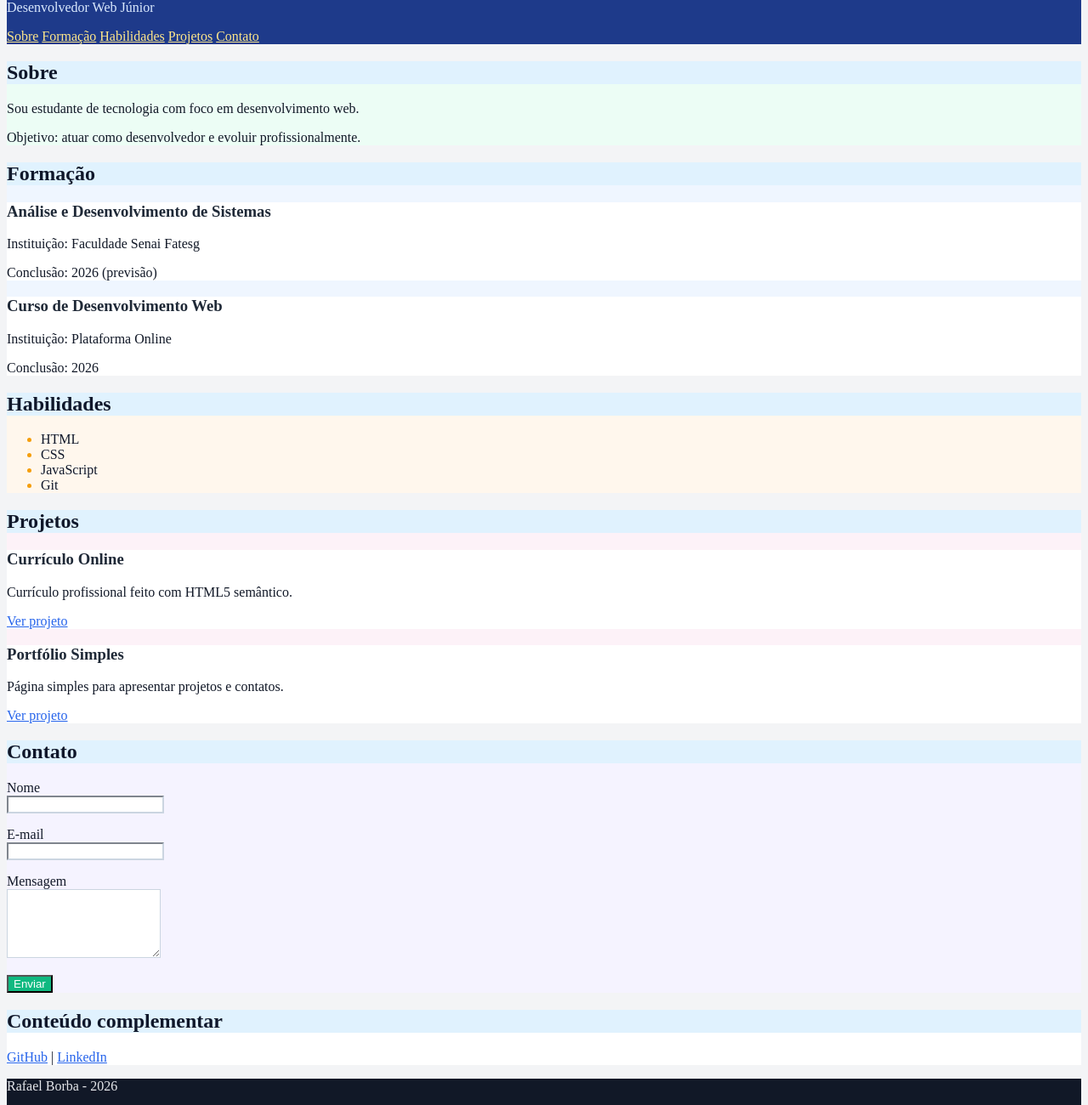
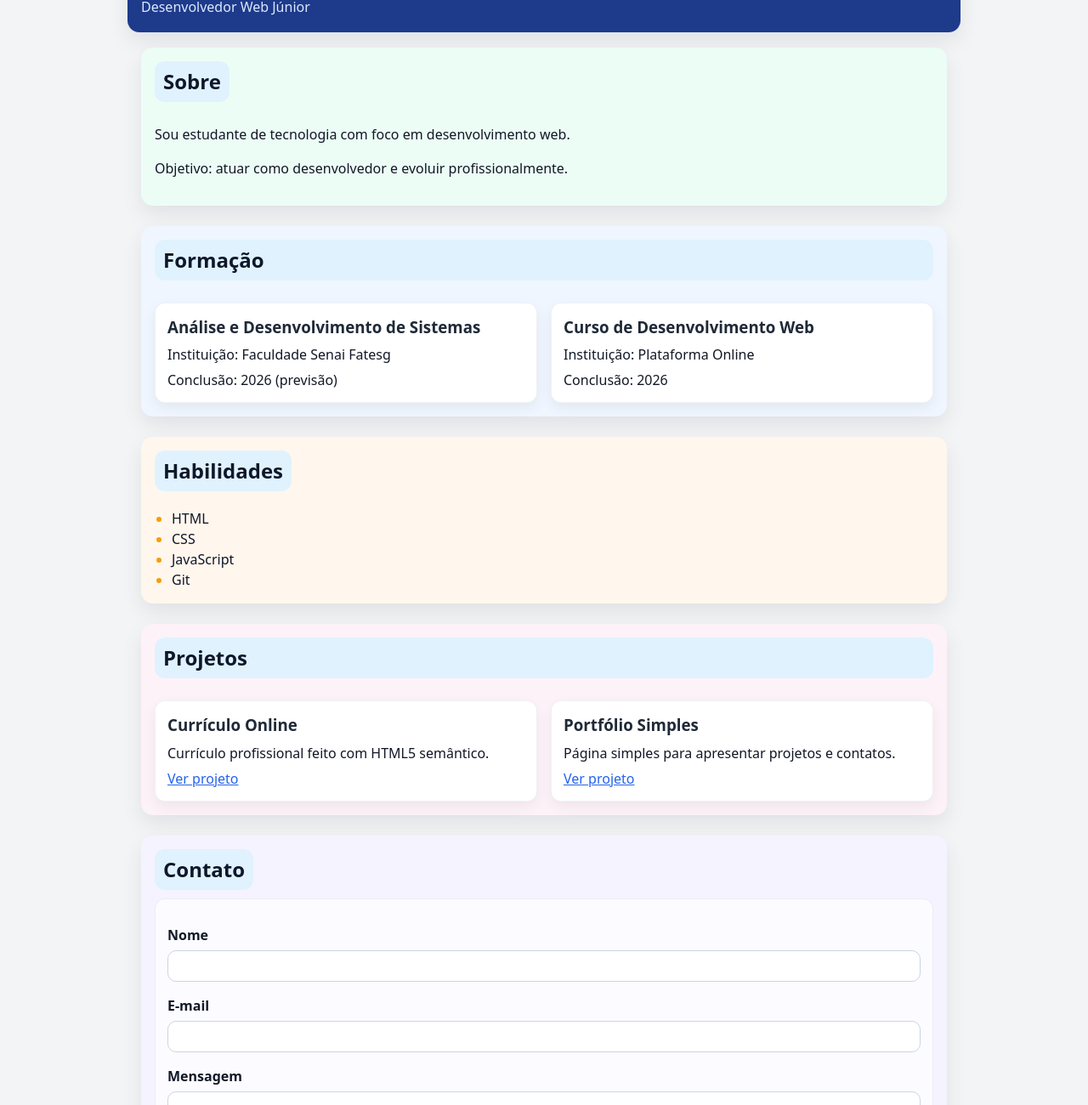
Before and after one commit to Rafael-Borba-Wolney/curriculo, a plain HTML site: page index.html in a window 1280 px wide. Shown: the part 80-1380 px from the top of the page at 85% size. Drawn offline with Linux system fonts and the light colour scheme.

Commit message:
Atualiza layout do currículo com Flexbox

```diff
--- a/index.html
+++ b/index.html
@@ -1,55 +1,278 @@
 <!DOCTYPE html>
 <html lang="pt-BR">
 <head>
-  <meta charset="UTF-8">
+  <meta charset="UTF-8" />
+  <meta name="viewport" content="width=device-width, initial-scale=1.0" />
   <title>Rafael Borba</title>
-</head>
-<head>
+
   <style>
-    body { background:#f3f4f6; color:#111827; }
+    :root {
+      --bg: #f3f4f6;
+      --text: #111827;
 
-    header { background:#1e3a8a; color:#ffffff; }
-    header p { color:#dbeafe; }
+      --primary: #1e3a8a;
+      --primary-2: #dbeafe;
 
-    nav a { color:#fde68a; }
-    nav a:hover { color:#ffffff; }
+      --card: #ffffff;
+
+      --link: #2563eb;
+      --link-hover: #7c3aed;
+
+      --radius: 14px;
+      --shadow: 0 10px 25px rgba(2, 6, 23, 0.08);
+
+      --gap-1: 10px;
+      --gap-2: 16px;
+      --gap-3: 24px;
+
+      --container: 980px;
+    }
+
+    /* Reset básico */
+    * { box-sizing: border-box; }
+
+    html { scroll-behavior: smooth; }
+
+    body {
+      margin: 0;
+      font-family: system-ui, -apple-system, Segoe UI, Roboto, Arial, sans-serif;
+      background: var(--bg);
+      color: var(--text);
+      line-height: 1.5;
+    }
+
+    /* Container geral */
+    header, main, aside, footer {
+      max-width: var(--container);
+      margin: 0 auto;
+      padding: 0 16px;
+    }
+
+    /* HEADER */
+    header {
+      margin-top: 18px;
+      padding: 18px 16px;
+      background: var(--primary);
+      color: #fff;
+      border-radius: var(--radius);
+      box-shadow: var(--shadow);
+
+      display: flex;
+      flex-wrap: wrap;
+      align-items: center;
+      justify-content: space-between;
+      gap: var(--gap-2);
+    }
+
+    header h1 {
+      margin: 0;
+      font-size: 1.6rem;
+      letter-spacing: 0.2px;
+    }
+
+    header p {
+      margin: 2px 0 0;
+      color: var(--primary-2);
+    }
+
+    header > h1,
+    header > p {
+      flex: 1 1 260px;
+    }
+
+    nav {
+      display: flex;
+      flex-wrap: wrap;
+      gap: 10px;
+      align-items: center;
+      justify-content: flex-end;
+      flex: 1 1 260px;
+    }
+
+    nav a {
+      color: #fde68a;
+      text-decoration: none;
+      font-weight: 600;
+      padding: 8px 10px;
+      border-radius: 10px;
+      transition: transform 0.12s ease, background 0.12s ease, color 0.12s ease;
+    }
+
+    nav a:hover {
+      color: #ffffff;
+      background: rgba(255, 255, 255, 0.12);
+      transform: translateY(-1px);
+    }
+
+    /* MAIN */
+    main {
+      margin-top: 18px;
+      display: flex;
+      flex-direction: column;
+      gap: var(--gap-3);
+      padding-bottom: 20px;
+    }
+
+    section {
+      border-radius: var(--radius);
+      padding: 16px;
+      box-shadow: var(--shadow);
+    }
 
     /* Títulos */
-    h2 { color:#0f172a; background:#e0f2fe; }
-    h3 { color:#1f2937; }
+    h2 {
+      margin: 0 0 10px;
+      color: #0f172a;
+      background: #e0f2fe;
+      display: inline-block;
+      padding: 6px 10px;
+      border-radius: 12px;
+    }
 
-    /* Seções com cores diferentes (bem leve) */
-    #sobre { background:#ecfdf5; }       /* verde bem claro */
-    #formacao { background:#eff6ff; }    /* azul bem claro */
-    #habilidades { background:#fff7ed; } /* laranja bem claro */
-    #projetos { background:#fdf2f8; }    /* rosa bem claro */
-    #contato { background:#f5f3ff; }     /* roxo bem claro */
+    h3 {
+      margin: 0 0 6px;
+      color: #1f2937;
+    }
 
-    article { background:#ffffff; }
+    /* Seções com cores leves */
+    #sobre { background: #ecfdf5; }
+    #formacao { background: #eff6ff; }
+    #habilidades { background: #fff7ed; }
+    #projetos { background: #fdf2f8; }
+    #contato { background: #f5f3ff; }
+
+    /* Cards */
+    article {
+      background: var(--card);
+      border-radius: 12px;
+      padding: 14px;
+      box-shadow: 0 6px 16px rgba(2, 6, 23, 0.06);
+      border: 1px solid rgba(15, 23, 42, 0.06);
+    }
+
+    article p {
+      margin: 6px 0;
+      color: #111827;
+    }
+
+    article p:last-child { margin-bottom: 0; }
+
+    /* Formação e Projetos: layout base */
+    #formacao,
+    #projetos {
+      display: flex;
+      flex-direction: column;
+      gap: var(--gap-2);
+    }
+
+    /* Em telas maiores: 2 colunas (Flexbox) */
+    @media (min-width: 760px) {
+      #formacao,
+      #projetos {
+        flex-direction: row;
+        flex-wrap: wrap;
+        align-items: stretch;
+      }
+
+      #formacao h2,
+      #projetos h2 {
+        flex: 0 0 100%;
+      }
+
+      #formacao article,
+      #projetos article {
+        flex: 1 1 calc(50% - 12px);
+        min-width: 280px;
+      }
+    }
 
     /* Links */
-    a { color:#2563eb; }
-    a:hover { color:#7c3aed; } /* roxinho no hover */
+    a { color: var(--link); }
+    a:hover { color: var(--link-hover); }
 
     /* Lista */
-    li { color:#0f172a; }
-    li::marker { color:#f59e0b; } /* bolinha amarela */
+    ul {
+      margin: 10px 0 0;
+      padding-left: 20px;
+    }
+
+    li { color: #0f172a; }
+    li::marker { color: #f59e0b; }
 
     /* Form */
-    input, textarea { background:#ffffff; color:#111; border-color:#cbd5e1; }
-    button { background:#10b981; color:#ffffff; }      /* verde */
-    button:hover { background:#059669; }
+    form {
+      background: rgba(255, 255, 255, 0.65);
+      border: 1px solid rgba(15, 23, 42, 0.06);
+      border-radius: 12px;
+      padding: 14px;
+    }
 
-    aside { background:#ffffff; }
-    footer { background:#111827; color:#e5e7eb; }
+    label { font-weight: 600; }
+
+    input, textarea {
+      width: 100%;
+      margin-top: 6px;
+      padding: 10px 12px;
+      background: #ffffff;
+      color: #111;
+      border: 1px solid #cbd5e1;
+      border-radius: 10px;
+      outline: none;
+    }
+
+    input:focus, textarea:focus {
+      border-color: rgba(37, 99, 235, 0.75);
+      box-shadow: 0 0 0 3px rgba(37, 99, 235, 0.18);
+    }
+
+    button {
+      margin-top: 10px;
+      border: 0;
+      padding: 10px 14px;
+      border-radius: 12px;
+      background: #10b981;
+      color: #ffffff;
+      font-weight: 700;
+      cursor: pointer;
+      transition: transform 0.12s ease, background 0.12s ease;
+    }
+
+    button:hover {
+      background: #059669;
+      transform: translateY(-1px);
+    }
+
+    /* ASIDE */
+    aside {
+      margin-top: 18px;
+      background: var(--card);
+      border-radius: var(--radius);
+      box-shadow: var(--shadow);
+      padding: 16px;
+    }
+
+    aside h2 { margin-bottom: 8px; }
+
+    /* FOOTER */
+    footer {
+      margin: 18px auto 26px;
+      background: #111827;
+      color: #e5e7eb;
+      border-radius: var(--radius);
+      box-shadow: var(--shadow);
+      padding: 14px 16px;
+    }
+
+    footer p { margin: 6px 0; }
   </style>
+</head>
 
-</head>
 <body>
-
   <header>
-    <h1>Rafael Borba Wolney</h1>
-    <p>Desenvolvedor Web Júnior</p>
+    <div>
+      <h1>Rafael Borba Wolney</h1>
+      <p>Desenvolvedor Web Júnior</p>
+    </div>
 
     <nav>
       <a href="#sobre">Sobre</a>
@@ -61,7 +284,6 @@
   </header>
 
   <main>
-
     <section id="sobre">
       <h2>Sobre</h2>
       <p>Sou estudante de tecnologia com foco em desenvolvimento web.</p>
@@ -115,24 +337,23 @@
 
       <form action="#" method="post">
         <p>
-          <label for="nome">Nome</label><br>
-          <input type="text" id="nome" name="nome">
+          <label for="nome">Nome</label><br />
+          <input type="text" id="nome" name="nome" />
         </p>
 
         <p>
-          <label for="email">E-mail</label><br>
-          <input type="email" id="email" name="email">
+          <label for="email">E-mail</label><br />
+          <input type="email" id="email" name="email" />
         </p>
 
         <p>
-          <label for="mensagem">Mensagem</label><br>
+          <label for="mensagem">Mensagem</label><br />
           <textarea id="mensagem" name="mensagem" rows="5"></textarea>
         </p>
 
         <button type="submit">Enviar</button>
       </form>
     </section>
-
   </main>
 
   <aside>
@@ -147,6 +368,5 @@
     <p>Rafael Borba - 2026</p>
     <p>&copy; 2026. Todos os direitos reservados.</p>
   </footer>
-
 </body>
 </html>
```
